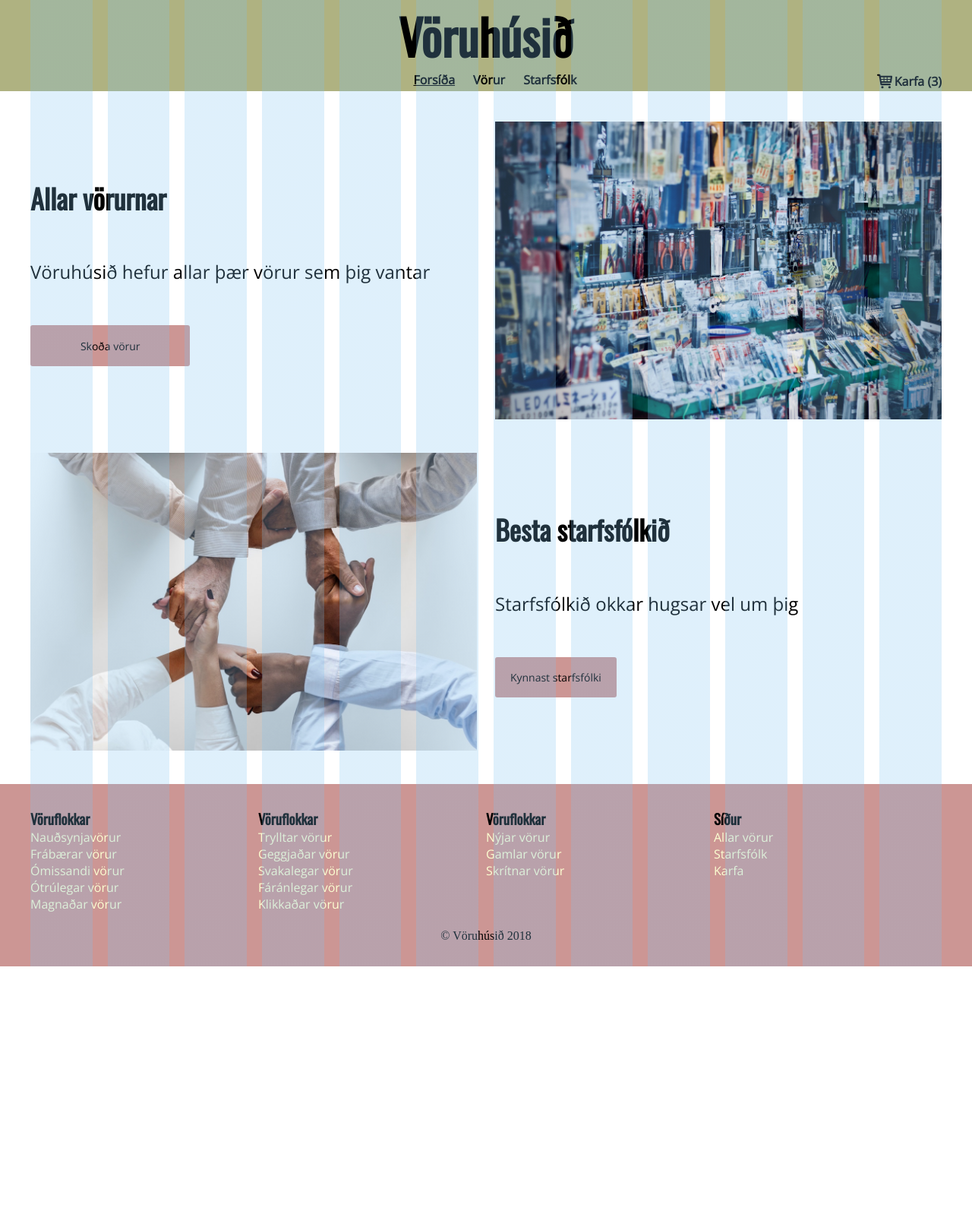
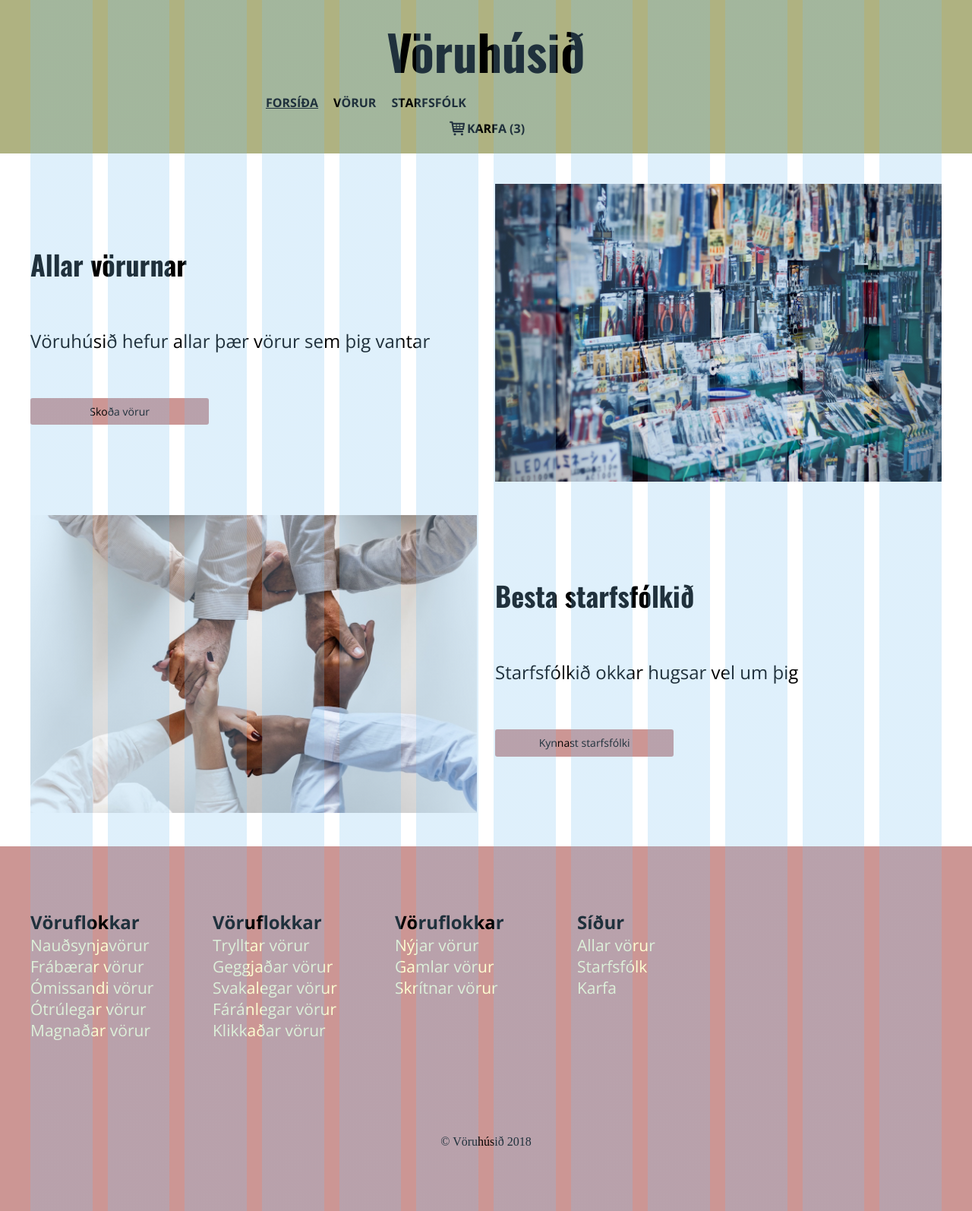
Before and after one commit to ass106/vef18-Hopverkefni1, a website: page index.html in a window 1280 px wide. Shown: the whole page at 76% size. Before the commit the page ends 1272 px from the top, so only its background shows below. Drawn offline with nearby package versions, Linux system fonts and the light colour scheme; files that its build step writes are made by us from their sources.

Commit message:
bætti við bold stílum á font sem vantaði. oops

```diff
--- a/index.html
+++ b/index.html
@@ -5,7 +5,7 @@
     <meta name="viewport" content="width=device-width, initial-scale=1">
     <title>Vöruhúsið</title>
 
-    <link href="https://fonts.googleapis.com/css?family=Open+Sans|Oswald" rel="stylesheet">
+    <link href="https://fonts.googleapis.com/css?family=Open+Sans:400,700,800|Oswald:400,600,700" rel="stylesheet">
     <link rel="stylesheet" href="grid.css">
     <link rel="stylesheet" href="styles.css">
   </head>
@@ -65,8 +65,8 @@
     <footer class="footer">
       <div class="footer__lists">
         <div class="footer__list">
-          <ul>
-            <h3>Vöruflokkar</h3>
+          <ul title="Vöruflokkar">
+            <label>Vöruflokkar</label>
             <li><a class="list__link" href="./pages/products.html">Nauðsynjavörur</a></li>
             <li><a class="list__link" href="./pages/products.html">Frábærar vörur</a></li>
             <li><a class="list__link" href="./pages/products.html">Ómissandi vörur</a></li>
@@ -75,8 +75,8 @@
           </ul>
         </div>
         <div class="footer__list">
-          <ul>
-            <h3>Vöruflokkar</h3>
+          <ul title="Vöruflokkar">
+            <label>Vöruflokkar</label>
             <li><a class="list__link" href="./pages/products.html">Trylltar vörur</a></li>
             <li><a class="list__link" href="./pages/products.html">Geggjaðar vörur</a></li>
             <li><a class="list__link" href="./pages/products.html">Svakalegar vörur</a></li>
@@ -85,16 +85,16 @@
           </ul>
         </div>
         <div class="footer__list">
-          <ul>
-            <h3>Vöruflokkar</h3>
+          <ul title="Vöruflokkar">
+            <label>Vöruflokkar</label>
             <li><a class="list__link" href="./pages/products.html">Nýjar vörur</a></li>
             <li><a class="list__link" href="./pages/products.html">Gamlar vörur</a></li>
             <li><a class="list__link" href="./pages/products.html">Skrítnar vörur</a></li>
           </ul>
         </div>
         <div class="footer__list">
-          <ul>
-            <h3>Síður</h3>
+          <ul title="Síður">
+            <label>Síður</label>
             <li><a class="list__link" href="./pages/products.html">Allar vörur</a></li>
             <li><a class="list__link" href="./pages/products.html">Starfsfólk</a></li>
             <li><a class="list__link" href="./pages/products.html">Karfa</a></li>
--- a/scss/config.scss
+++ b/scss/config.scss
@@ -12,6 +12,10 @@ $color-3: #afb281;
 $color-4: #cee8ff;
 $color-5: #fcffd2;
 $color-6: #cc9694;
+
+$large: 1500px;
+$medium: 800px;
+$small: 500px;
 
 // Leturstærðir
 // 12 14 16 18 21 24 36 48 60
--- a/scss/footer.scss
+++ b/scss/footer.scss
@@ -1,32 +1,47 @@
 @import "./config";
 
 .footer {
-    background-color: $color-6;
-    height: 30vh;
-    padding: $gutter;
     display: flex;
     flex-direction: column;
-    flex-wrap: wrap;
+    flex-wrap: nowrap;
     justify-content: space-around;
     align-items: center;
+    background-color: $color-6;
+    padding: $gutter;
+
+    height: 20vh;
+
+    @media screen and (min-width:$medium) {
+        height: 60vh;
+
+    }
 
     &__lists {
         display: flex;
-        justify-content: space-around;
+        justify-content: flex-start;
+        align-content: space-between;
+        max-width: 1200px;
         width: 100%;
-        max-width: 1200px;
+        font-size: 21px;
     }
 
     &__list {
         display: flex;
         flex-direction: column;
-        width: 50%;
+        align-content: flex-start;
+        width: 20%;
+        padding-right: $gutter;
 
         font-family: $font-main;
         font-weight: bold;
 
         & ul {
             list-style: none;
+
+            & label {
+                font-size: 24px;
+                font-weight: bold;
+            }
         }
     }
     &__note {
--- a/scss/header.scss
+++ b/scss/header.scss
@@ -11,6 +11,7 @@
         display: flex;
         justify-content: center;
         flex-direction: column;
+        padding: $gutter 0;
     }
 }
 .box {
@@ -24,13 +25,24 @@
         flex-direction: row;
         justify-content: flex-end;
         text-align: center;
+        text-transform: uppercase;
+        font-weight: bold;
+
+        @media screen and (min-width: $small) {
+            flex-direction: column;
+            justify-content: center;
+        }
     }
     &__links {
-        display: flex;
         display: inline-block;
         flex-direction: row;
         align-items: flex-end;
         width: 50%;
+
+        @media screen and (min-width: $small) {
+            display: flex;
+            margin: 0 auto;
+        }
 
         & a {
             margin: 10px;
@@ -55,6 +67,13 @@
         width: 10%;
         justify-content: flex-end;
         width: 24%;
+
+        @media screen and (min-width: $small) {
+            margin: 0 auto;
+            justify-content: center;
+
+        }
+
         & img {
             display: flex;
             justify-items: flex-end;
--- a/scss/info.scss
+++ b/scss/info.scss
@@ -32,6 +32,7 @@
         flex-direction: column;
         margin: 20px 0;
         font-size: 24px;
+        width: 100%;
 
         justify-content: space-evenly;
         justify-items: center;
@@ -49,7 +50,7 @@
         background-color: $color-6;
         border-radius: 3px;
         max-width: 40%;
-        max-height: 15%;
+        max-height: 10%;
         width: 100%;
         height: 100%;
         transition: 0.4s;
```
Also changed, not shown: pages/cart.html (+1 -1 lines), pages/products.html (+1 -1 lines), pages/staff.html (+1 -1 lines).
